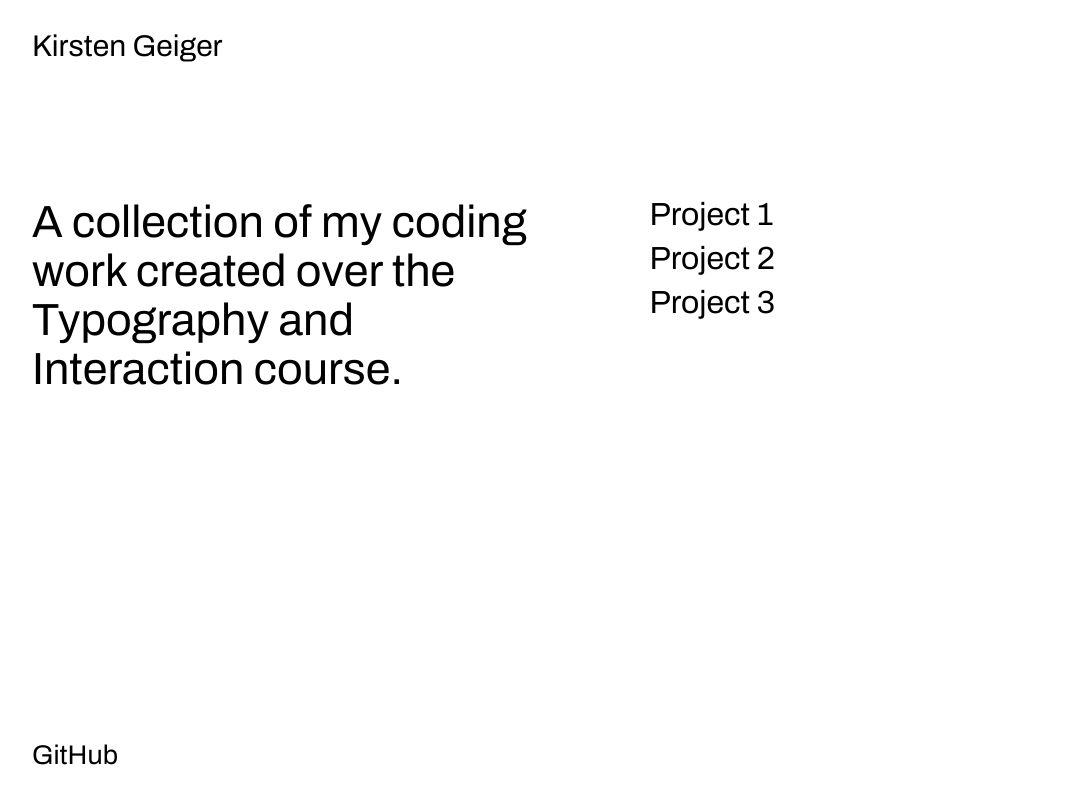
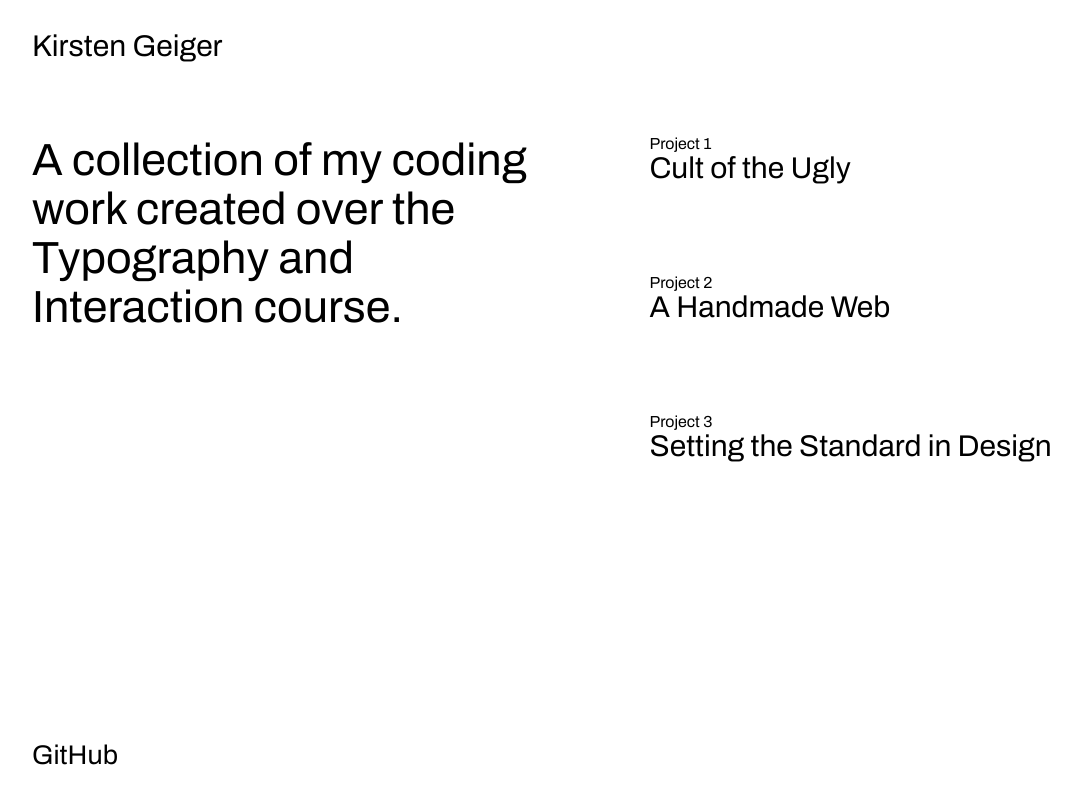
Before and after one commit to kirstengeiger/kirstengeiger.github.io, a plain HTML site: page index.html in a window 1280 px wide. Shown: the whole page, without its empty margins (58-1139 px from the left). Drawn offline with Linux system fonts and the light colour scheme.

Commit message:
Adjusted table of contents

```diff
--- a/assets/style.css
+++ b/assets/style.css
@@ -3,9 +3,11 @@
 :root {
     --font-size: 30px;
 
-    --header-font-size: calc(var(--font-size) * 1);
+    --header-p: calc(var(--font-size) * 1);
 
-    --intro-font-size: calc(var(--font-size) * 1.5);
+    --intro-p: calc(var(--font-size) * 1.5);
+
+    --li-p: calc(var(--font-size) * 1);
 
     --footer-p: calc(var(--font-size) * 0.9);
 
@@ -14,11 +16,11 @@
     --gutter: calc(var(--font-size) * 1.5);
 }
 
-@media (min-width:600px) {
+/* @media (min-width:600px) {
     :root {
         font-size: 32px;
     }
-}
+} */
 
 body {
     font-family: 'Archivo', sans-serif;
@@ -27,11 +29,12 @@ body {
 }
 
 header {
-    padding-top: calc(var(--header-font-size) * 1);
+    position: fixed;
+    padding-top: calc(var(--header-p) * 1);
 }
 
 header p {
-    font-size: var(--header-font-size);
+    font-size: var(--header-p);
 }
 
 main {
@@ -46,7 +49,7 @@ main {
 }
 
 .intro p {
-    font-size: var(--intro-font-size);
+    font-size: var(--intro-p);
     padding-bottom: var(--gutter);
 }
 
@@ -57,13 +60,22 @@ ol {
 }
 
 li {
-    padding-bottom: calc(var(--gutter) * 0.2);
+    padding-bottom: calc(var(--gutter) * 2);
+}
+
+li p {
+    font-size: var(--li-p);
+    padding-bottom: calc(var(--li-p) * 0.5);
+}
+
+.title {
+    font-size: var(--font-size);
 }
 
 footer {
     position: fixed;
     bottom: 0;
-    padding-bottom: calc(var(--header-font-size) * 1);
+    padding-bottom: calc(var(--header-p) * 1);
 }
 
 footer p {
--- a/index.html
+++ b/index.html
@@ -14,9 +14,18 @@
             <p>A collection of my coding work created over the Typography and Interaction course.</p>
         </section>
         <ol>
-            <li><a href="https://kirstengeiger.github.io/cultoftheugly/">Project 1</a></li>
-            <li><a href="https://kritsd.github.io/spread/">Project 2</a></li>
-            <li><a href="https://kirstengeiger.github.io/binding/">Project 3</a></li>
+            <li>
+                <h1>Project 1</h1>
+                <a href="https://kirstengeiger.github.io/cultoftheugly/" class="title">Cult of the Ugly</a>
+            </li>
+            <li>
+                <h1>Project 2</h1>
+                <a href="https://kritsd.github.io/spread/" class="title">A Handmade Web</a>
+            </li>
+            <li>
+                <h1>Project 3</h1>
+                <a href="https://kirstengeiger.github.io/binding/" class="title">Setting the Standard in Design</a>
+            </li>
         </ol>
         </main>
         <footer>
```
